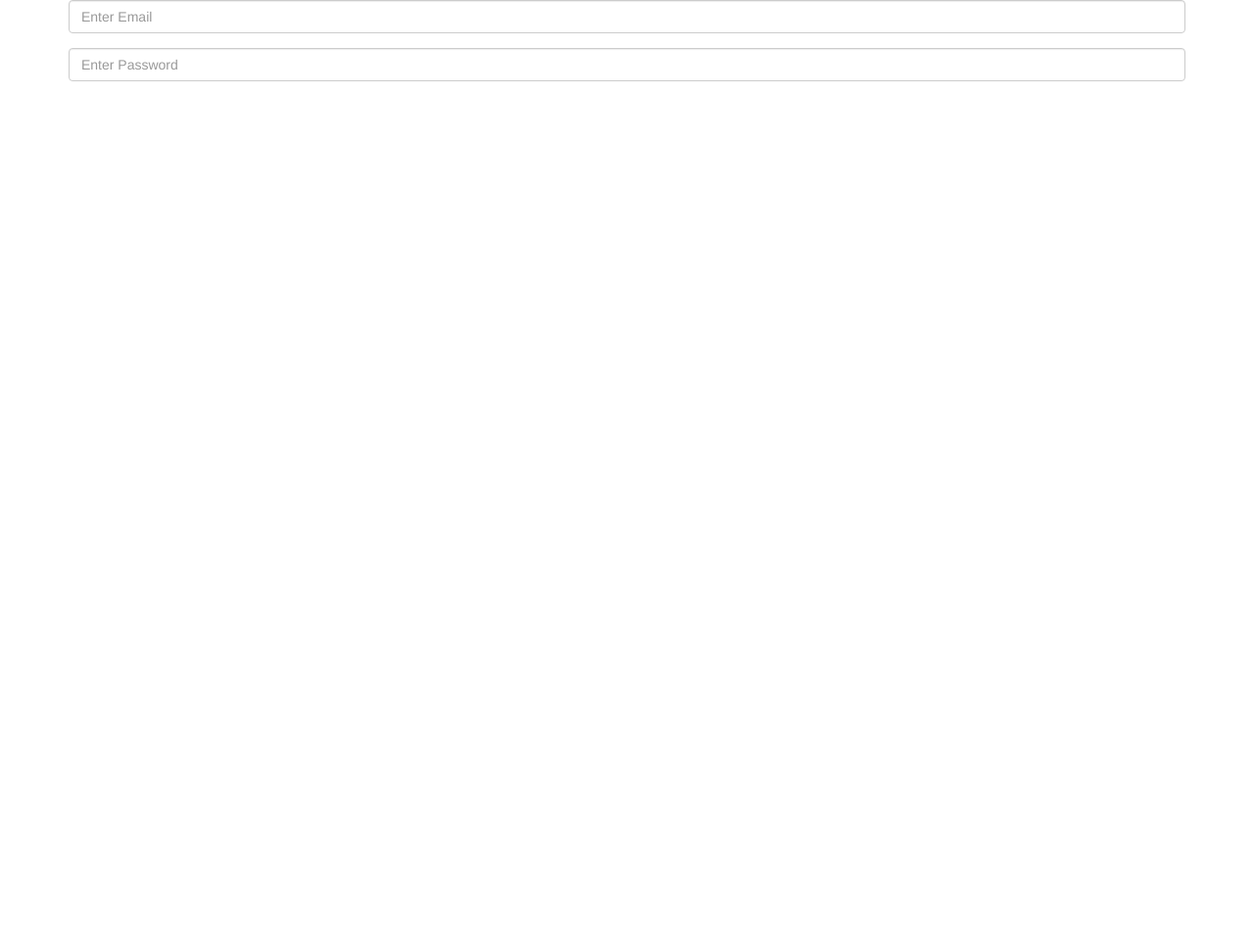
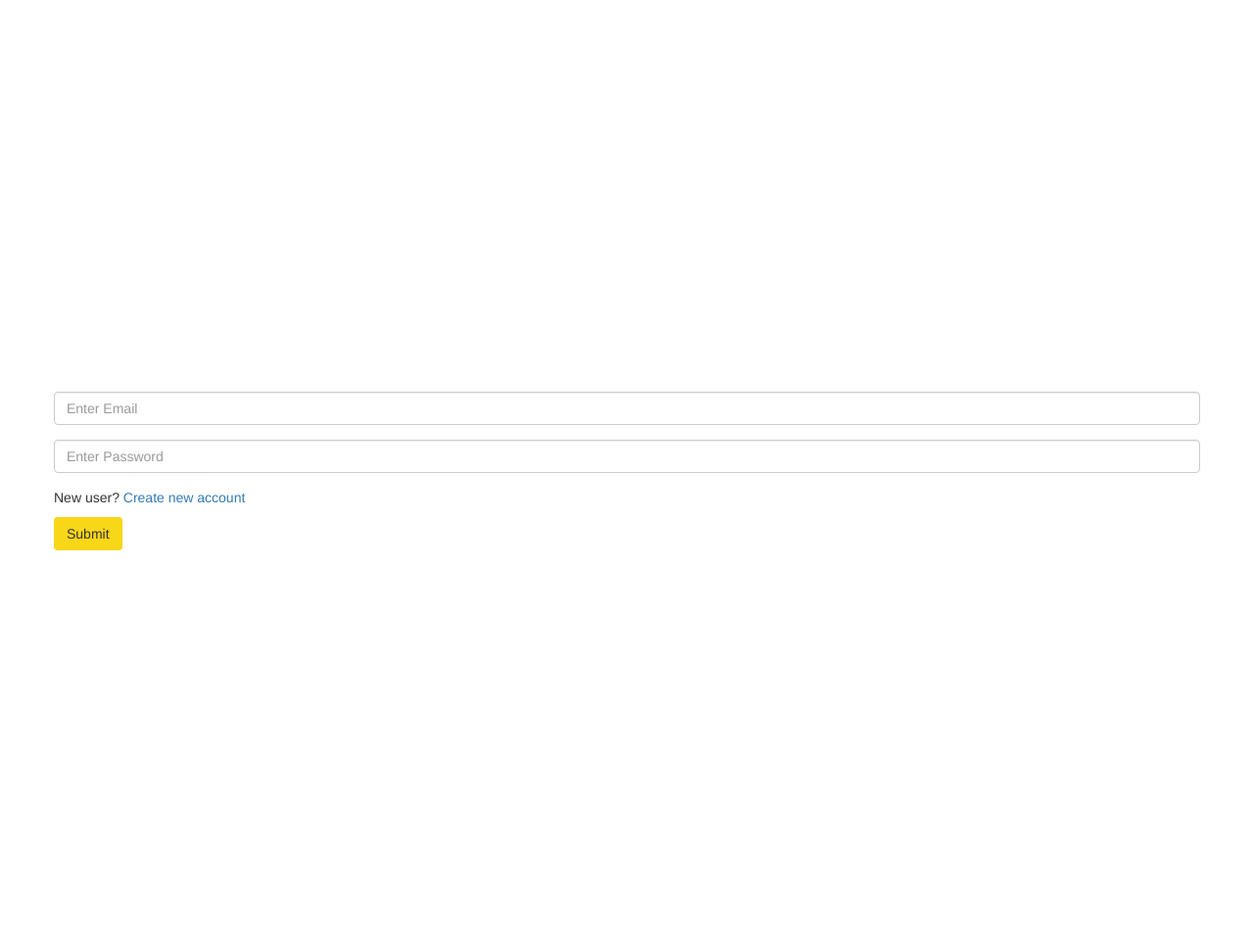
Before and after one commit to eunminhansoo/Oirp, a PHP site: page /OIRP_WEB/index.php in a window 1280 px wide. Shown: the whole page at 98% size. Before the commit the page ends 83 px from the top, so only its background shows below. Run offline with PHP 8.4, Linux system fonts and the light colour scheme; some libraries are stand-ins or nearby versions.

Commit message:
additional in css: style.css and index.php

```diff
--- /dev/null
+++ b/OIRP_WEB/bootstrap-3.3.7-dist/css/style.css
@@ -0,0 +1,7 @@
+@CHARSET "ISO-8859-1";
+.div_center{
+	padding: 400px 0;
+}
+.button_style{
+	background-color: #F8D618;
+}
--- a/OIRP_WEB/index.php
+++ b/OIRP_WEB/index.php
@@ -10,18 +10,23 @@
         <link rel="stylesheet" type="text/css" href="bootstrap-3.3.7-dist/css/bootstrap-theme.css">
         <link rel="stylesheet" type="text/css" href="bootstrap-3.3.7-dist/css/bootstrap.min.css">
         <link rel="stylesheet" type="text/css" href="bootstrap-3.3.7-dist/css/bootstrap.css">
+        <link rel="stylesheet" type="text/css" href="bootstrap-3.3.7-dist/css/style.css">
 	</head>
 	<body>
 		<script src="bootstrap-3.3.7-dist/js/bootstrap.min.js"></script>
         <script src="bootstrap-3.3.7-dist/js/jquery-3.0.0.min.js"></script>
-		<div class="container">
+		<div class="container div_center">
 			<form action="#">
 				<div class="form-group">
 					<input type="text" name="userName" class="input form-control" placeholder="Enter Email"/>
 				</div>
 				<div class="form-group">
-					<input type="text" name="userName" class="input form-control" placeholder="Enter Password">
+					<input type="text" name="userName" class="input form-control" placeholder="Enter Password"/>
 				</div>
+				<div>
+					<p>New user? <a href="#">Create new account</a></p>
+				</div>
+				<button type="submit" class="btn button_style">Submit</button>
 			</form>
 		</div>
 	</body>
```
